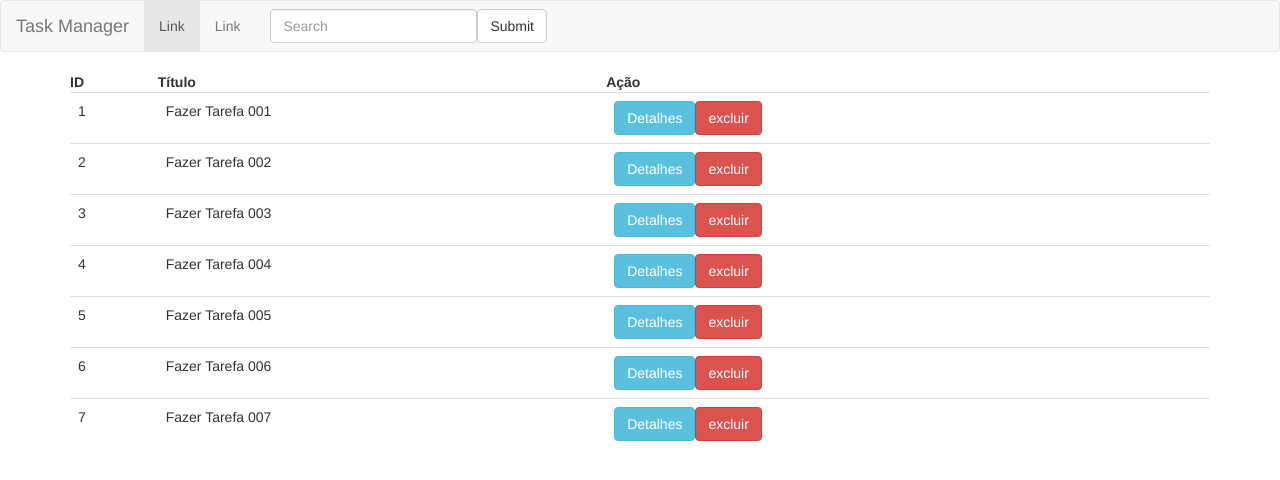
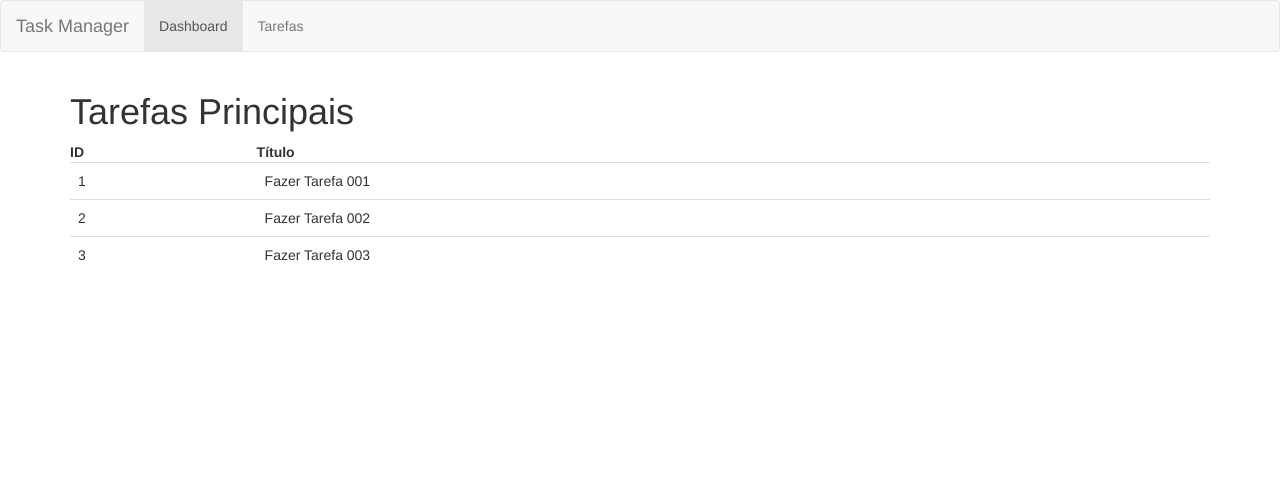
Before and after one commit to Lyoh/taskmanager-frontend, an Angular app: page /dashboard in a window 1280 px wide. Shown: the top 480 px of the page. Built offline with nearby package versions, Linux system fonts and the light colour scheme.

Commit message:
Including dashboard component

```diff
--- a/src/app/app.component.html
+++ b/src/app/app.component.html
@@ -1,5 +1,5 @@
 <navbar></navbar>
 
 <div class="container">
-  <app-tasks></app-tasks>
+  <router-outlet></router-outlet>
 </div>
--- a/src/app/app.module.ts
+++ b/src/app/app.module.ts
@@ -4,16 +4,20 @@ import { FormsModule } from '@angular/forms';
 import { HttpModule } from '@angular/http';
 
 import { AppComponent } from './app.component';
+import { DashboardComponent } from './dashboard/dashboard.component';
 import { NavbarComponent  } from './navbar/navbar.component';
 
+import { AppRoutingModule } from './app.routing.module';
 import { TasksModule } from './tasks/tasks.module';
 
 @NgModule({
   declarations: [
     AppComponent,
-    NavbarComponent
+    NavbarComponent,
+    DashboardComponent
   ],
   imports: [
+    AppRoutingModule,
     BrowserModule,
     FormsModule,
     HttpModule,
--- a/src/app/app.routing.module.ts
+++ b/src/app/app.routing.module.ts
@@ -1,10 +1,13 @@
 import { NgModule } from '@angular/core';
 import { Routes, RouterModule } from '@angular/router';
 
+import { DashboardComponent } from './dashboard/dashboard.component';
 import { TasksComponent } from './tasks/tasks.component';
 
 const APP_ROUTES: Routes = [
-  { path: 'tasks', component: TasksComponent }
+  { path: 'tasks', component: TasksComponent },
+  { path: 'dashboard', component: DashboardComponent },
+  { path: '', redirectTo: '/dashboard', pathMatch: 'full' }
 ];
 
 @NgModule({
--- /dev/null
+++ b/src/app/dashboard/dashboard.component.html
@@ -0,0 +1,15 @@
+<h1>Tarefas Principais</h1>
+<div>
+  <table class="table table-hover">
+    <thead>
+      <th>ID</th>
+      <th>Título</th>
+    </thead>
+    <tbody>
+      <tr *ngFor="let task of tasks" >
+        <td>{{ task.id }}</td>
+        <td>{{ task.title }}</td>
+      </tr>
+    </tbody>
+  </table>
+</div>
--- /dev/null
+++ b/src/app/dashboard/dashboard.component.ts
@@ -0,0 +1,21 @@
+import { Component, OnInit } from '@angular/core';
+
+import { Tasks } from '../tasks/shared/tasks.model';
+import { TasksService } from '../tasks/shared/tasks.service';
+
+@Component({
+  selector: 'app-dashboard',
+  templateUrl: './dashboard.component.html',
+  styleUrls: ['./dashboard.component.css']
+})
+export class DashboardComponent implements OnInit {
+
+  public tasks: Array<Tasks>;
+
+  constructor(private tasksService: TasksService) { }
+
+  ngOnInit() {
+    this.tasksService.getImportantTasks().then((tasks) => { this.tasks = tasks; });
+  }
+
+}
--- a/src/app/navbar/navbar.component.html
+++ b/src/app/navbar/navbar.component.html
@@ -8,21 +8,21 @@
         <span class="icon-bar"></span>
         <span class="icon-bar"></span>
       </button>
-      <a class="navbar-brand" href="#">Task Manager</a>
+      <a class="navbar-brand" routerLink="">Task Manager</a>
     </div>
 
     <!-- Collect the nav links, forms, and other content for toggling -->
     <div class="collapse navbar-collapse" id="bs-example-navbar-collapse-1">
       <ul class="nav navbar-nav">
-        <li class="active"><a href="#">Link <span class="sr-only">(current)</span></a></li>
-        <li><a href="#">Link</a></li>
+        <li routerLinkActive="active"><a routerLink="/dashboard" >Dashboard<span class="sr-only">(current)</span></a></li>
+        <li routerLinkActive="active"><a routerLink="/tasks" >Tarefas</a></li>
       </ul>
-      <form class="navbar-form navbar-left">
+      <!-- <form class="navbar-form navbar-left">
         <div class="form-group">
           <input type="text" class="form-control" placeholder="Search">
         </div>
         <button type="submit" class="btn btn-default">Submit</button>
-      </form>
+      </form>       -->
     </div><!-- /.navbar-collapse -->
   </div><!-- /.container-fluid -->
 </nav>
--- a/src/app/tasks/shared/tasks.service.ts
+++ b/src/app/tasks/shared/tasks.service.ts
@@ -33,4 +33,17 @@ export  class TasksService {
 
     return promise;
   }
+
+  /**
+   * getImportantTasks
+ : Promise<Tasks[]>  */
+  public getImportantTasks(): Promise<Tasks[]> {
+    let promise = new Promise<Tasks[]>(
+      (resolve) => {
+        resolve(this.tasks.slice(0, 3));
+      }
+    );
+
+    return promise;
+  }
 }
```
Also changed, not shown: src/app/dashboard/dashboard.component.css (added), 1 other file (tests, documents, lock files or other folders).
